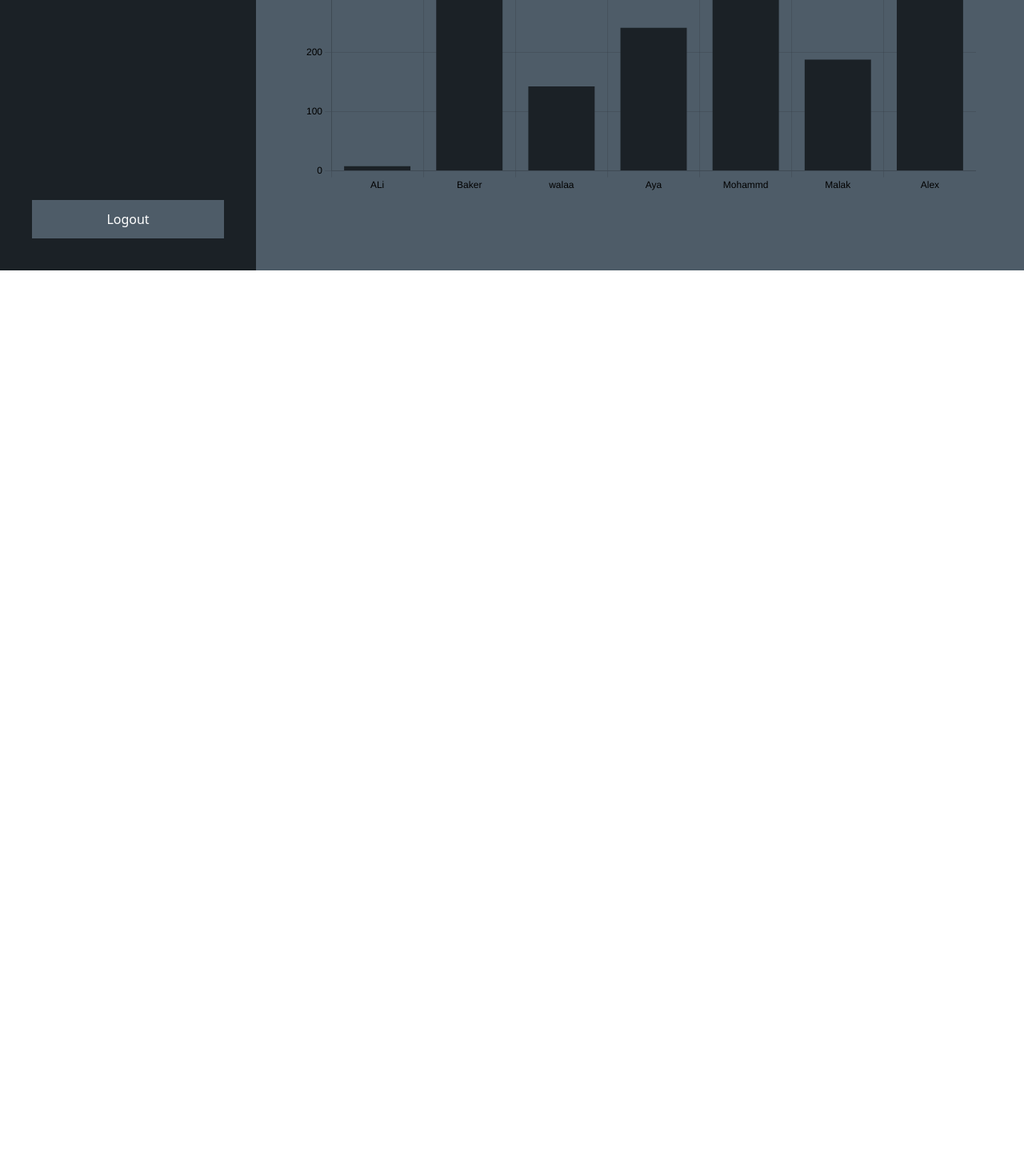
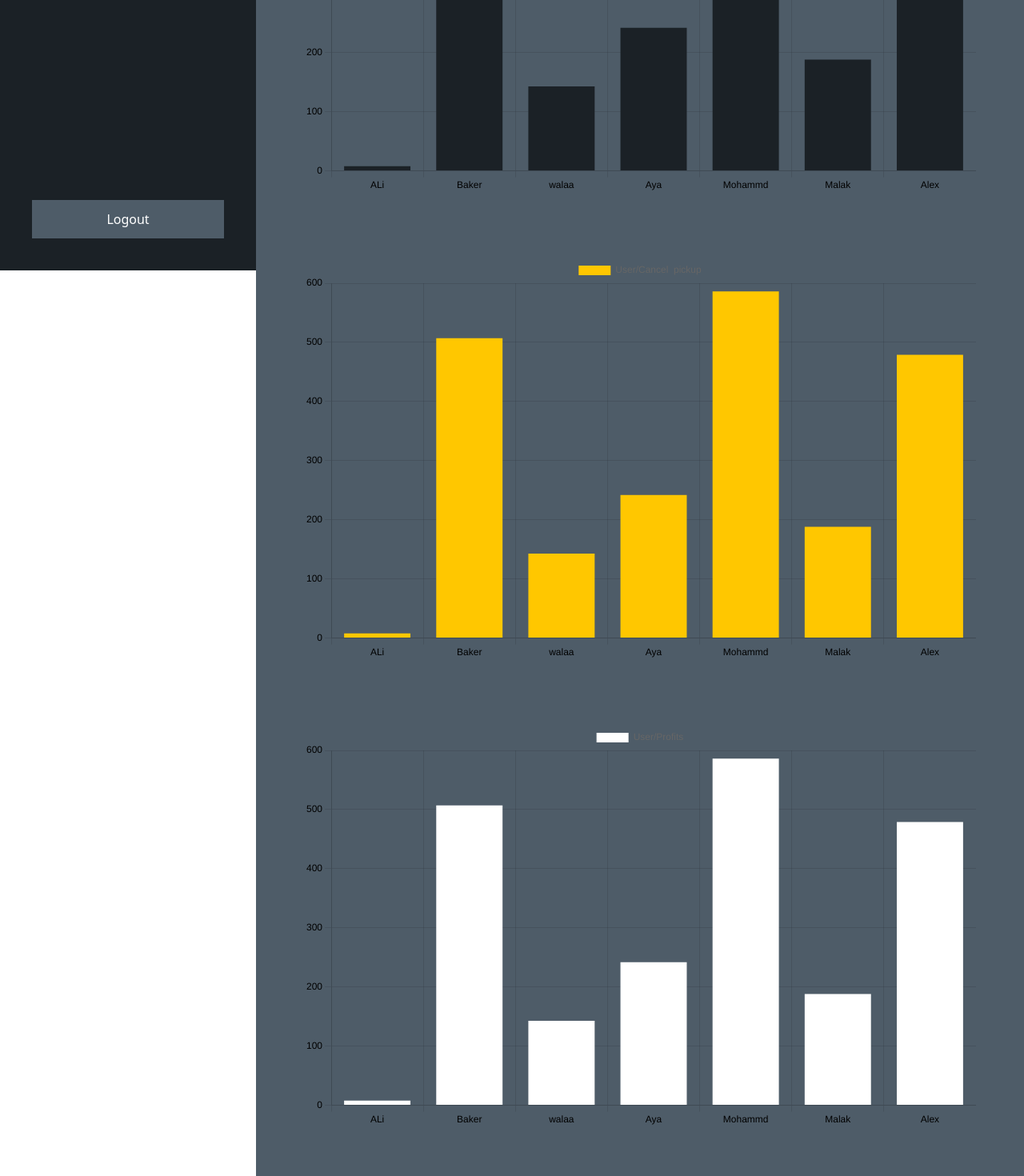
Before and after one commit to aliShouman0/on-your-way, a React (Create React App) app in the folder on-your-way-admin/: page /dashboard in a window 1280 px wide. Shown: the part 462-1932 px from the top of the page at 80% size. Before the commit the page ends 800 px from the top, so only its background shows below. Built offline with nearby package versions, Linux system fonts and the light colour scheme.

Commit message:
Frontend: Adding testing data to the stats bar

```diff
--- a/on-your-way-admin/src/pages/Dashboard/Dashboard.jsx
+++ b/on-your-way-admin/src/pages/Dashboard/Dashboard.jsx
@@ -64,6 +64,28 @@ function Dashboard() {
       },
     ],
   };
+  const data2 = {
+    labels,
+    datasets: [
+      {
+        label: "User/Cancel  pickup",
+        data: [8, 507, 143, 242, 586, 188, 479],
+        backgroundColor: colors.secondary,
+      },
+    ],
+  };
+
+  const data3 = {
+    labels,
+    datasets: [
+      {
+        label: "User/Profits",
+        data: [8, 507, 143, 242, 586, 188, 479],
+        backgroundColor: colors.white,
+      },
+    ],
+  };
+
   return (
     <div className=" w-full h-screen bg-dark   overflow-x-hidden ">
       <Navbar />
@@ -81,6 +103,21 @@ function Dashboard() {
             className="m-10"
           />
 
+          <Bar
+            options={options}
+            data={data2}
+            width={25}
+            height={15}
+            className="m-10"
+          />
+
+          <Bar
+            options={options}
+            data={data3}
+            width={25}
+            height={15}
+            className="m-10"
+          />
         </div>
       </section>
     </div>
```
Also changed, not shown: on-your-way-admin/src/assets/keyboard .jpg (added).
